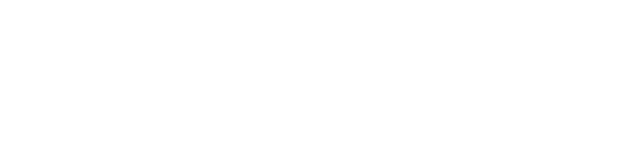
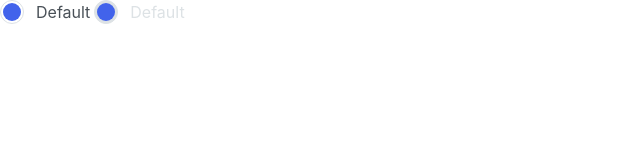
Before and after one commit to js-tasks-ru/htmlcss-20230124_guliev, a website: page 07-lection5/02-radio/index.html in a window 1280 px wide. Shown: the whole page, without its empty margins (0-640 px from the left). Drawn offline with Linux system fonts and the light colour scheme.

Commit message:
Create Radio

```diff
--- a/07-lection5/02-radio/index.html
+++ b/07-lection5/02-radio/index.html
@@ -1,11 +1,36 @@
 <!DOCTYPE html>
 <!-- Страница радио -->
 <html lang="ru">
+
 <head>
     <link rel="stylesheet" href="../../assets/css/main.css">
     <link rel="stylesheet" href="./radio.css">
 </head>
+
 <body>
+    <label class="radio">
+        <input type="radio" class="radio__input">
+        <div class="radio__state">
+            <div class="radio__control">
+                <svg width="18" height="18" viewBox="0 0 18 18" fill="none" xmlns="http://www.w3.org/2000/svg">
+                    <rect width="18" height="18" rx="9" fill="#4263EB" />
+                </svg>
+            </div>
+            <div class="radio__title">Default</div>
+        </div>
+    </label>
 
+    <label class="radio">
+        <input disabled type="radio" class="radio__input">
+        <div class="radio__state">
+            <div class="radio__control">
+                <svg width="18" height="18" viewBox="0 0 18 18" fill="none" xmlns="http://www.w3.org/2000/svg">
+                    <rect width="18" height="18" rx="9" fill="#4263EB" />
+                </svg>
+            </div>
+            <div class="radio__title">Default</div>
+        </div>
+    </label>
 </body>
+
 </html>
--- a/07-lection5/02-radio/radio.css
+++ b/07-lection5/02-radio/radio.css
@@ -0,0 +1,64 @@
+.radio {
+    display: inline-block;
+    position: relative;
+}
+
+.radio__input {
+    position: absolute;
+    outline: none;
+    clip: rect(0 0 0 0);
+}
+
+.radio__state {
+    display: inline-flex;
+    gap: 12px;
+    align-items: center;
+}
+
+.radio__control {
+    display: inline-flex;
+    align-items: center;
+    justify-content: center;
+    width: 24px;
+    height: 24px;
+    box-sizing: border-box;
+    background: var(--white);
+    border: 1px solid var(--grey-2);
+    border-radius: 14px;
+}
+
+.radio__icon {
+    display: none;
+}
+
+.radio__title {
+    font-family: 'Inter';
+    font-style: normal;
+    font-weight: 400;
+    font-size: 16px;
+    line-height: 24px;
+    color: var(--grey-4);
+}
+
+.radio__input:checked~.radio__state .radio__control {
+    /* background: var(--blue-btn);
+    border-color: var(--blue-btn); */
+}
+
+.radio__input:checked~.radio__state .radio__icon {
+    display: block;
+}
+
+.radio__input:focus~.radio__state .radio__title {
+    text-decoration: underline;
+}
+
+
+.radio__input:disabled~.radio__state .radio__control {
+    background: var(--grey-2);
+    border-radius: 14px;
+}
+
+.radio__input:disabled~.radio__state .radio__title {
+    color: var(--grey-2);
+}
```
Lines whose indentation alone changed are shown as unchanged.
